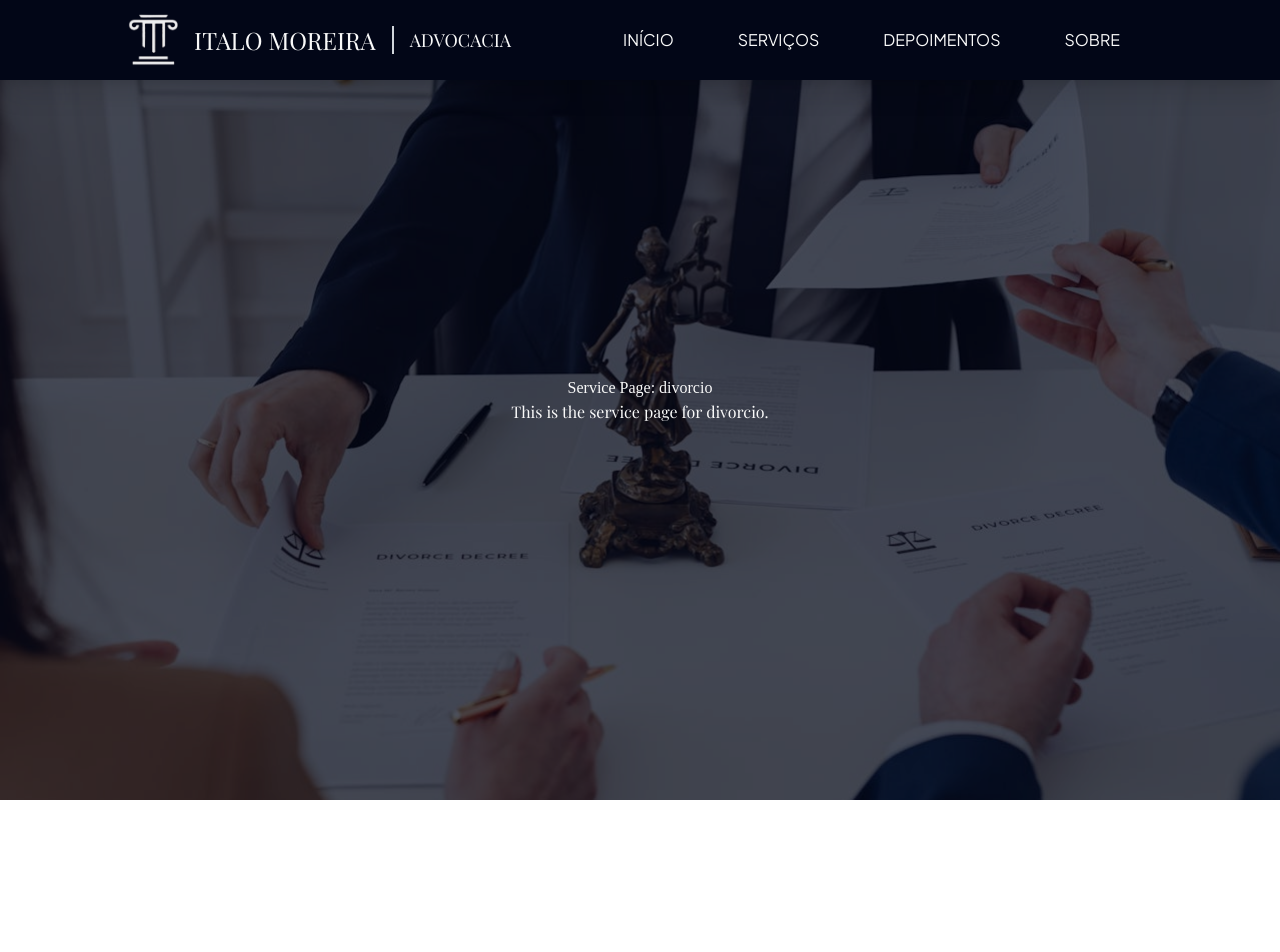
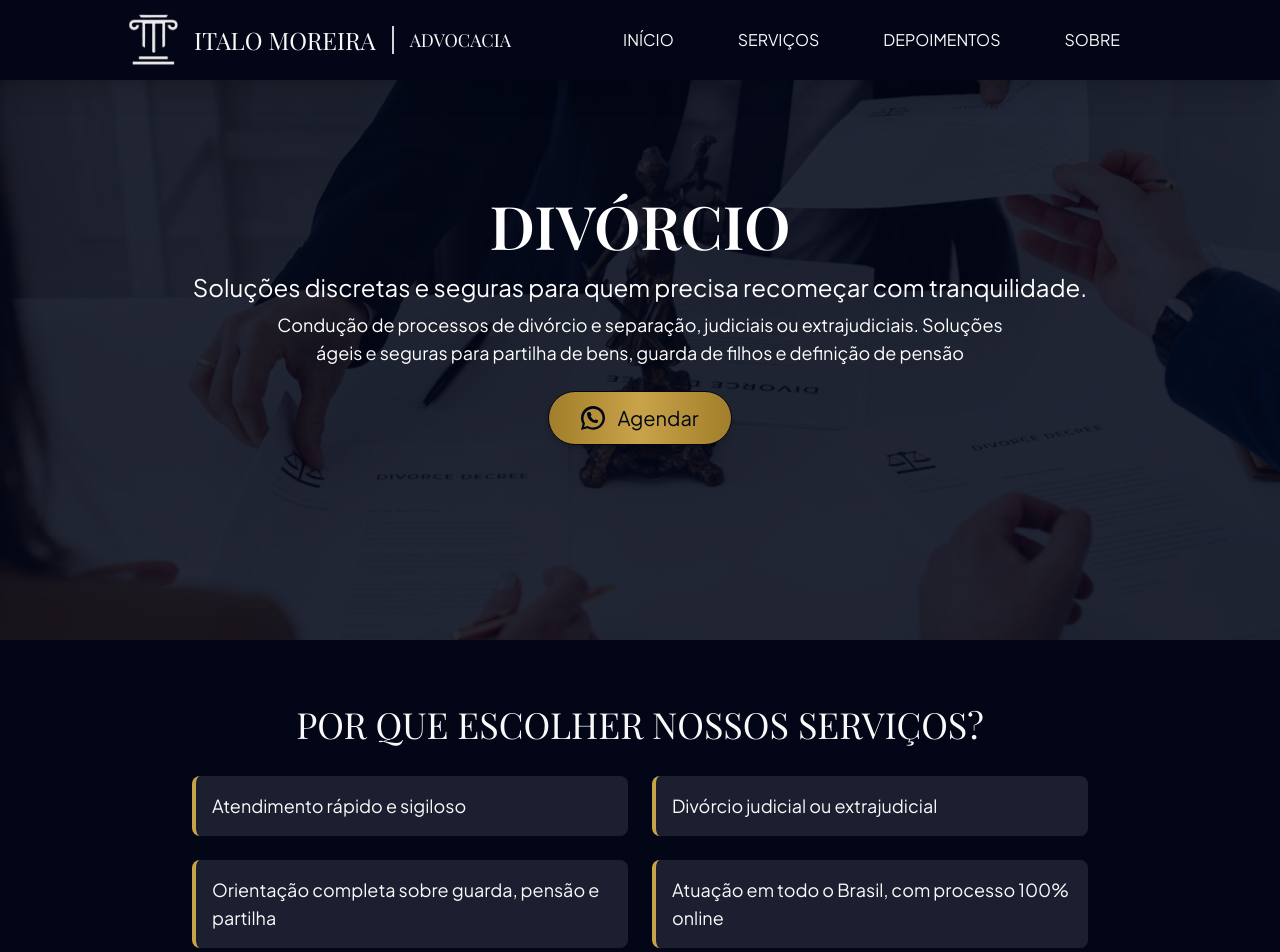
Before and after one commit to FelipeVieir4/italo-moreira-landing-page, a Next.js app: page /divorcio in a window 1280 px wide. Shown: the top 952 px of the page. Before the commit the page ends 800 px from the top, so only its background shows below. Built offline with nearby package versions, Linux system fonts and the light colour scheme; a web font is replaced by a local one.

Commit message:
feat: new page

```diff
--- a/app/[slug]/page.tsx
+++ b/app/[slug]/page.tsx
@@ -1,51 +1,116 @@
 import { notFound } from "next/navigation";
 import Navbar from "@/components/navbar/navbar";
 import Image from "next/image";
+import { servicesData } from "./servicesData";
+import ContactButton from "@/components/btn-Contact/btn-contact";
+
+const validSlugs = Object.keys(servicesData);
 
 export async function generateStaticParams() {
-  // Generate static parameters for the service page
   return validSlugs.map((slug) => ({ slug }));
 }
 
-const validSlugs = ["divorcio"];
-
 interface ServicePageProps {
-  params: Promise<{ slug: string }>;
+  params: { slug: string };
 }
 
-export default async function ServicePage({ params }: ServicePageProps) {
-  const { slug } = await params;
+export default function ServicePage({ params }: ServicePageProps) {
+  const { slug } = params;
 
-  // Redirect to 404 if the slug is not valid
-  if (!validSlugs.includes(slug)) {
+  if (!(slug in servicesData)) {
     return notFound();
   }
 
+  const slugData = servicesData[slug as keyof typeof servicesData];
+
   return (
-    <section
-      id={`service-page-${slug}`}
-      className="h-screen flex items-center justify-center bg-primary text-textPrimary"
-    >
+    <div className="bg-primary text-white min-h-screen flex flex-col">
       <Navbar />
 
-      <div className="relative w-full h-full flex items-center justify-center">
-        {/* <div className="absolute inset-0 bg-cover bg-center" style={{ backgroundImage: `url('./services-pages-img/divorce-img.jpg` }}></div> */}
-        <div className="absolute top-0 left-0 w-full h-full">
+      {/* HERO */}
+      <section className="relative min-h-[80vh] w-full flex items-center justify-center text-center py-8 md:py-0">
         <Image
-            src="./services-pages-img/divorce-img.jpg"
-            alt="Imagem de fundo"
+          src={slugData.heroImage}
+          alt={`Imagem de fundo do serviço ${slugData.title}`}
           fill
           priority
           sizes="100vw"
-            style={{ objectFit: "cover", opacity: 0.3 }}
+          style={{ objectFit: "cover", opacity: 0.15 }}
+        />
+        <div className="relative z-10 px-4">
+          <h1 className="text-4xl md:text-6xl font-primary font-semibold uppercase">
+            {slugData.title}
+          </h1>
+          <p className="mt-4 text-lg md:text-2xl max-w-4xl mx-auto font-secondary">
+            {slugData.subTitle}
+          </p>
+          <p className="mt-2 text-sm md:text-lg max-w-3xl mx-auto font-secondary">
+            {slugData.description}
+          </p>
+          <div className="flex justify-center">
+            <ContactButton
+              label={slugData.ctaPrimary.label}
             />
           </div>
         </div>
-      {/* <div className="absolute top-0 left-0 w-full h-full  bg-slate-950 opacity-50"></div> */}
-      <div className="absolute top-0 left-0 w-full h-full flex flex-col justify-center items-center">
-        <h1>Service Page: {slug}</h1>
-        <p>This is the service page for {slug}.</p>
+      </section>
+
+      {/* BENEFÍCIOS */}
+      <section className="py-16 px-6 md:px-12 bg-primary text-textPrimary text-center">
+        <h2 className="font-primary text-3xl md:text-4xl uppercase mb-8">
+          Por que escolher nossos serviços?
+        </h2>
+
+        <ul className="max-w-4xl mx-auto grid grid-cols-1 md:grid-cols-2 gap-6 text-left">
+          {slugData.benefits.map((benefit, i) => (
+            <li
+              key={i}
+              className="bg-white/10 p-4 rounded-lg border-l-4 border-highlight"
+            >
+              <span className="block text-lg font-secondary">{benefit}</span>
+            </li>
+          ))}
+        </ul>
+      </section>
+
+      {/* CTA SECUNDÁRIO */}
+      <section
+        id="contato"
+        className="py-16 bg-secondary text-textPrimary text-center px-4"
+      >
+        <h2 className="font-primary text-3xl md:text-4xl uppercase mb-4">
+          Agende sua consulta agora mesmo
+        </h2>
+        <p className="text-lg max-w-2xl mx-auto font-secondary">
+          Atendimento humanizado, rápido, online ou presencial. <br />
+          Tire suas dúvidas com quem entende do assunto.
+        </p>
+        <div className="flex justify-center">
+          <ContactButton
+            label="Falar no WhatsApp"
+          />
         </div>
       </section>
+
+      {/* FAQ */}
+      <section className="py-16 px-6 md:px-12 bg-primary text-textPrimary">
+        <h2 className="text-3xl font-bold text-center mb-8">Perguntas Frequentes</h2>
+        <div className="max-w-3xl mx-auto space-y-4">
+          {slugData.faq.map((faq, i) => (
+            <details
+              key={i}
+              className="bg-white/5 rounded-lg p-4 transition hover:bg-white/10"
+            >
+              <summary className="cursor-pointer text-lg font-medium focus:outline-none focus:ring-2 focus:ring-highlight">
+                {faq.question}
+              </summary>
+              <p className="mt-2 text-sm text-gray-300 leading-relaxed">
+                {faq.answer}
+              </p>
+            </details>
+          ))}
+        </div>
+      </section>
+    </div>
   );
 }
--- a/app/[slug]/servicesData .tsx
+++ b/app/[slug]/servicesData.tsx
@@ -1,19 +1,16 @@
 
 export const servicesData = {
   divorcio: {
-    title: "Advocacia Especializada em Divórcio",
-    subtitle: "Soluções ágeis, discretas e seguras para quem precisa recomeçar com tranquilidade.",
-    heroImage: "/images/divorcio/hero-bg.jpg",
-    ctaPrimary: { label: "Agende uma Consulta Gratuita", action: "abrirWhatsapp" },
+    title: "Divórcio",
+    subTitle: "Soluções discretas e seguras para quem precisa recomeçar com tranquilidade.",
+    description:"Condução de processos de divórcio e separação, judiciais ou extrajudiciais. Soluções ágeis e seguras para partilha de bens, guarda de filhos e definição de pensão",
+    heroImage: "./services-pages-img/divorce-img.jpg",
+    ctaPrimary: { label: "Agendar"},
     benefits: [
       "Atendimento rápido e sigiloso",
       "Divórcio judicial ou extrajudicial",
       "Orientação completa sobre guarda, pensão e partilha",
       "Atuação em todo o Brasil, com processo 100% online"
-    ],
-    testimonials: [
-      { name: "Carla M.", statement: "O atendimento foi humano e muito profissional. Resolvi meu divórcio em poucos dias." },
-      { name: "João L.", statement: "Fiquei impressionado com a rapidez e a clareza do processo. Recomendo muito!" }
     ],
     faq: [
       { question: "Preciso comparecer ao fórum?", answer: "Não necessariamente..." },
--- /dev/null
+++ b/app/[slug]/types.tsx
@@ -0,0 +1,19 @@
+export interface ServiceDataType {
+  title: string;
+  secondTittle: string;
+  description: string;
+  heroImage: string;
+  ctaPrimary: {
+    label: string;
+  };
+  benefits: string[];
+  faq: {
+    question: string;
+    answer: string;
+  }[];
+  seo: {
+    title: string;
+    description: string;
+    keywords: string[];
+  };
+}
--- a/components/navbar/navbar.tsx
+++ b/components/navbar/navbar.tsx
@@ -40,7 +40,7 @@ const Navbar: React.FC = () => {
           src={menuLogo}
           alt="Italo Moreira Advocacia"
         />
-        <a href="#">
+        <a href="/#">
           <div className="flex  gap-4 items-center text-2xl ">
             {menuText.map((text, index) => (
               <p
```
Lines whose indentation alone changed are shown as unchanged.
